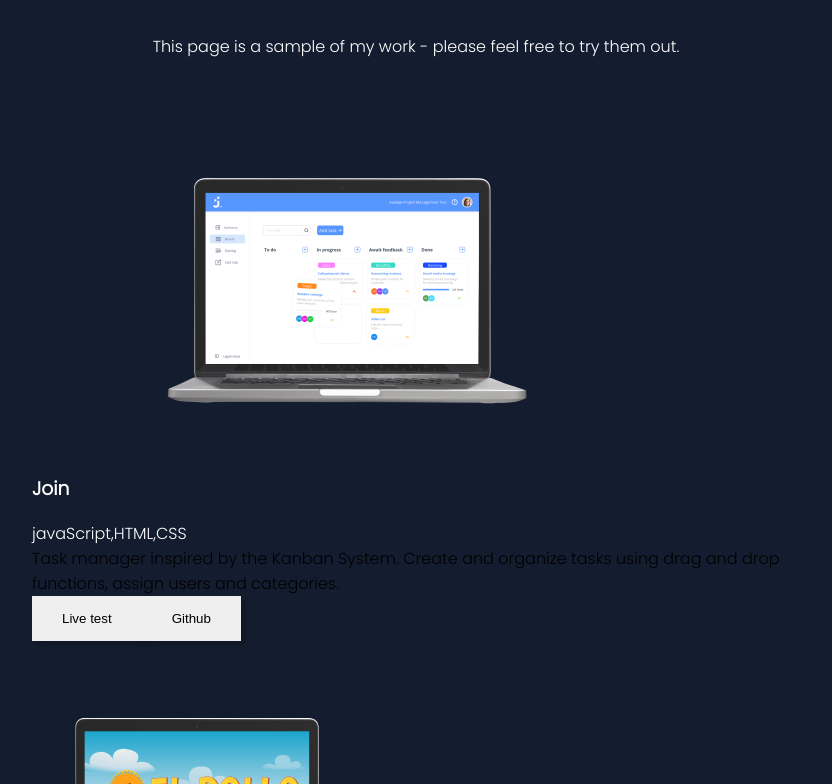
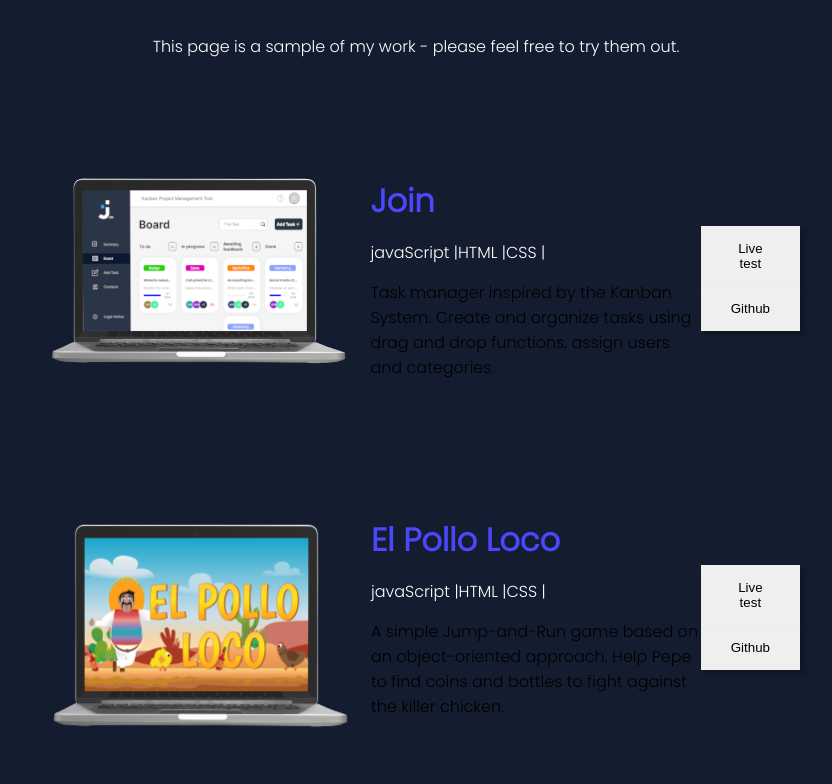
Before and after one commit to LauraHexx/Portfolio, an Angular app: page / in a window 1280 px wide. Shown: the part 5656-6440 px from the top of the page, without its empty margins (224-1056 px from the left). Built offline with nearby package versions, Linux system fonts and the light colour scheme.

Commit message:
styling single project

```diff
--- a/src/app/portfolio/portfolio.component.html
+++ b/src/app/portfolio/portfolio.component.html
@@ -7,7 +7,7 @@
   <span class="description-container">
     This page is a sample of my work - please feel free to try them out.
   </span>
-  <main class="projects">
+  <main>
     <app-single-project
       *ngFor="let project of this.projects; let i = index"
       [title]="project.title"
--- a/src/app/single-project/single-project.component.html
+++ b/src/app/single-project/single-project.component.html
@@ -1,11 +1,13 @@
-<div class="single-projekt">
+<div class="single-project">
   <img
     src="./assets/img/projects/{{ img }}"
-    alt="computer with the join-projekt on the screen"
+    alt="computer with the project image on the screen"
   />
   <div class="details-project">
     <h3>{{ title }}</h3>
-    <span class="skills-of-project">{{ skills }} </span>
+    <div class="skills-of-project">
+      <span *ngFor="let skill of skills">{{ skill }} |</span>
+    </div>
     <div class="description-project">
       {{ description }}
     </div>
--- a/src/app/single-project/single-project.component.scss
+++ b/src/app/single-project/single-project.component.scss
@@ -0,0 +1,18 @@
+@import "src/assets/styles/mixins-and-variables.scss";
+
+.single-project {
+  @include center-all-flexbox();
+  img {
+    width: 620px;
+    height: 339px;
+  }
+}
+
+.details-project {
+  @include column-flex-box();
+  gap: 15px;
+  h3 {
+    font-size: 32px;
+    color: $color-middle-blue;
+  }
+}
--- a/src/styles.scss
+++ b/src/styles.scss
@@ -28,9 +28,9 @@ h1,
 h2,
 h3 {
   color: $color-white;
+  margin: 0;
 }
 
 h2 {
   font-size: 90px;
-  margin: 0;
 }
```
Also changed, not shown: src/assets/img/projects/join.png.
